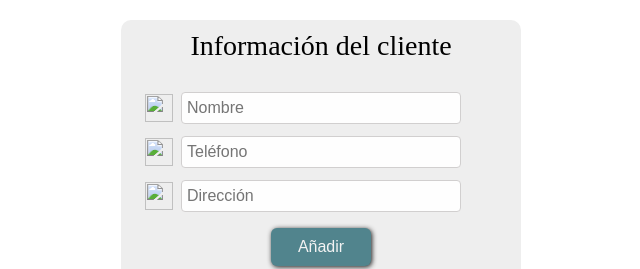
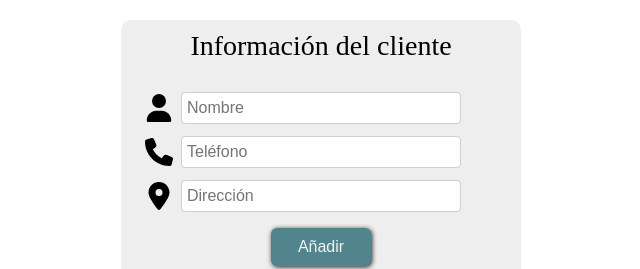
Before and after one commit to jm-mogo/calculatePan, a plain HTML site: page index.html in a window 1280 px wide. Shown: the top 269 px of the page, without its empty margins (319-959 px from the left). Drawn offline with Linux system fonts and the light colour scheme; the site is published under a folder, as on GitHub Pages, so addresses that start at the root find nothing.

Commit message:
changed src img

```diff
--- a/index.html
+++ b/index.html
@@ -17,21 +17,21 @@
 
             <div>
                 <label for="client-name"">
-                    <img src="/svgIcons/user-solid.svg" alt="">
+                    <img src="svgIcons/user-solid.svg" alt="">
                 </label>
                 <input type="text" id="client-name" placeholder="Nombre">
             </div>
 
             <div>
                 <label for="phone"">
-                    <img src="/svgIcons/phone-solid.svg" alt="">
+                    <img src="svgIcons/phone-solid.svg" alt="">
                 </label>
                 <input type="tel" id="phone" placeholder="Teléfono">
             </div>
 
             <div>
                 <label for="address"">
-                    <img src="/svgIcons/location-dot-solid.svg" alt="">
+                    <img src="svgIcons/location-dot-solid.svg" alt="">
                 </label>
                 <input type="text" id="address" placeholder="Dirección">
             </div>
```
